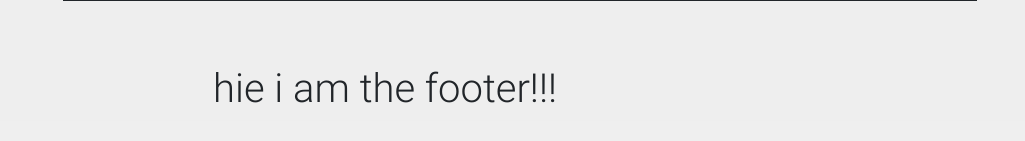
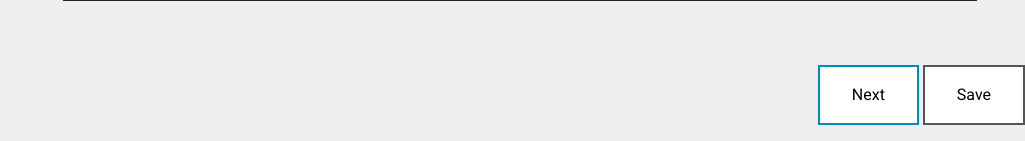
Before and after one commit to kastel21/meal, a Django app: page /profilecovid in a window 1280 px wide. Shown: the part 1288-1429 px from the top of the page, without its empty margins (255-1280 px from the left). Before the commit the page ends 1391 px from the top, so only its background shows below. Run offline with Django 3.2, Linux system fonts and the light colour scheme; some libraries are stand-ins or nearby versions.

Commit message:
added the footer, wip

```diff
--- a/pages/templates/footer.html
+++ b/pages/templates/footer.html
@@ -5,10 +5,63 @@
     <meta http-equiv="X-UA-Compatible" content="IE=edge">
     <meta name="viewport" content="width=device-width, initial-scale=1.0">
     <title>Document</title>
+    <style>
+        text-align:center
+        .button {
+  background-color: #4CAF50; /* Green */
+  border: none;
+  color: white;
+  padding: 16px 32px;
+  text-align: center;
+  text-decoration: none;
+  display: inline-block;
+  font-size: 16px;
+  margin: 4px 2px;
+  transition-duration: 0.4s;
+  cursor: pointer;
+}
+
+.button2 {
+  background-color: white;
+  color: black;
+  border: 2px solid #008CBA;
+  padding: 16px 32px;
+}
+
+.button2:hover {
+  background-color: #008CBA;
+  color: white;
+  padding: 16px 32px;
+}
+
+.button5 {
+  background-color: white;
+  color: black;
+  border: 2px solid #555555;
+  padding: 16px 32px;
+}
+
+.button5:hover {
+  background-color: #555555;
+  color: white;
+  padding: 16px 32px;
+}
+* {box-sizing: border-box;}
+
+.header-right {
+  float: right;
+}
+    </style>
 </head>
 <body>
     <footer>
-        <h1 style="text-align: center;">hie i am the footer!!!</h1>
+        <div class="header-right">
+            <a><button class="button2">Next</button></a>
+
+            <a><button class="button5">Save</button></a>
+            <p></p>
+        </div>
+
     </footer>
 
 </body>
```
